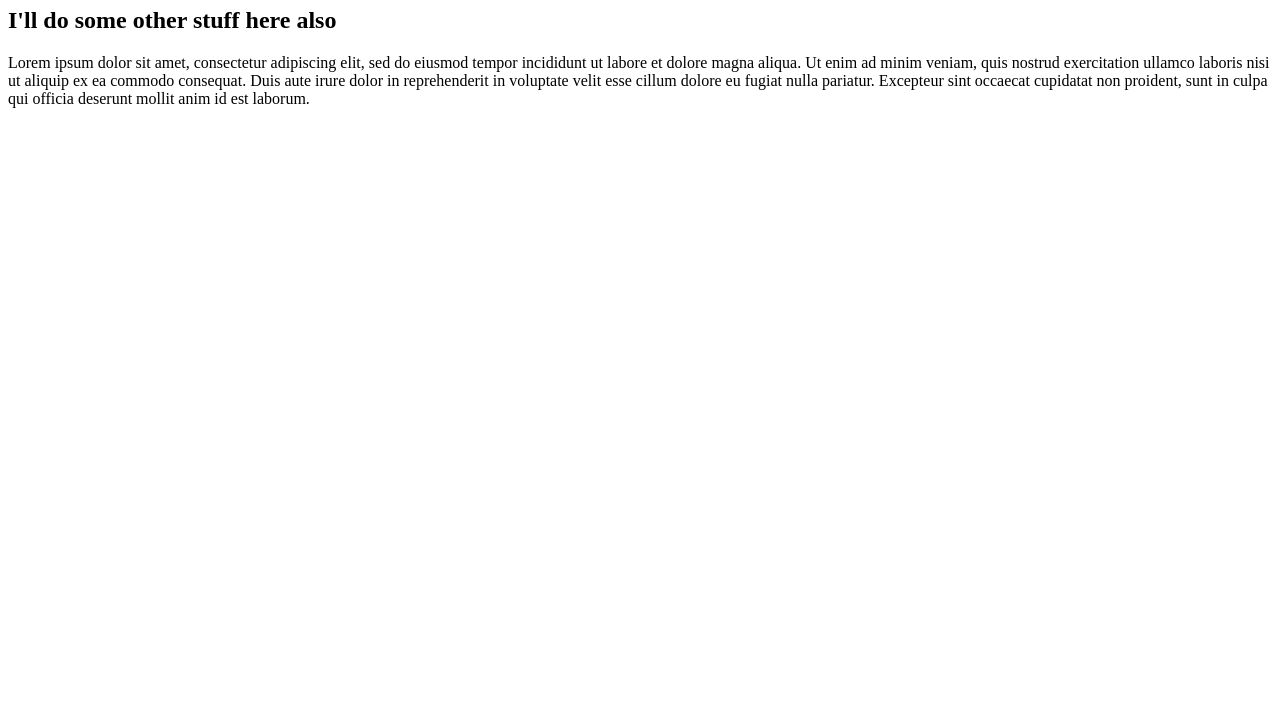
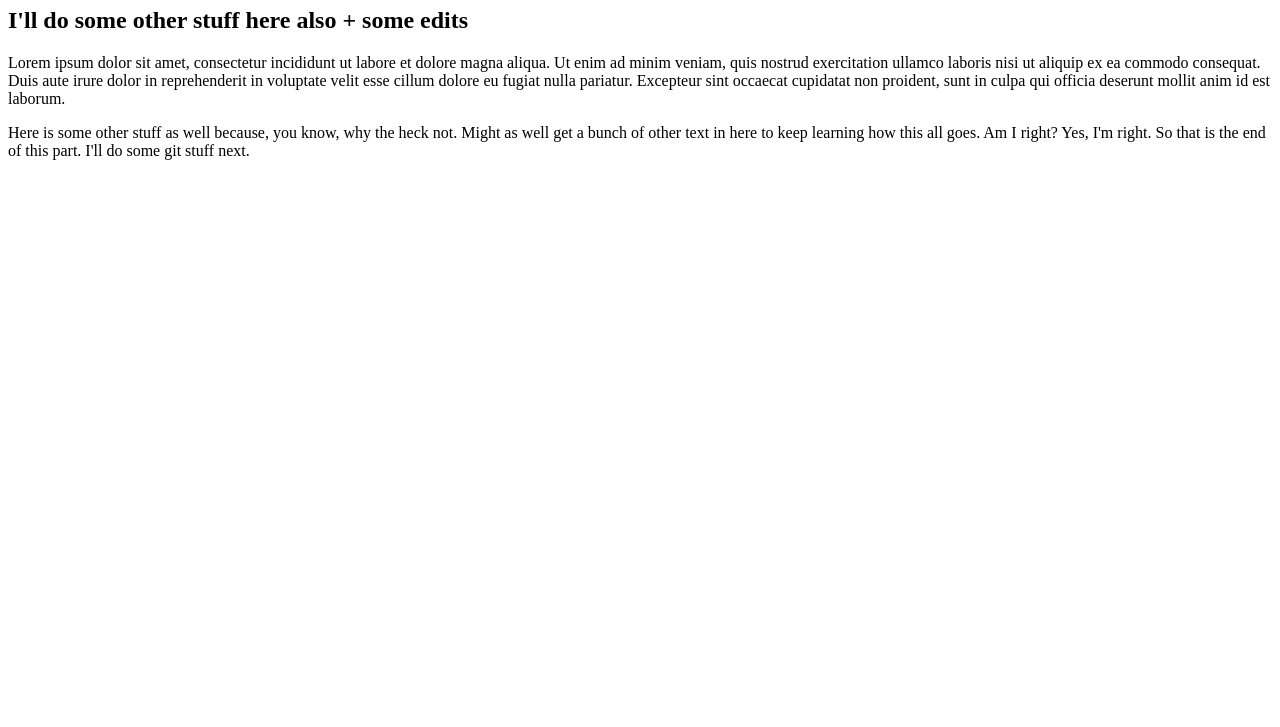
Before and after one commit to ROkr-01/TEST, a plain HTML site: page index.html in a window 1280 px wide. Shown: the part 73-800 px from the top of the page. Drawn offline with Linux system fonts and the light colour scheme.

Commit message:
Added yet another paragraph, deleted a bit from the previous paragraph, and extended the h2 heading

```diff
--- a/index.html
+++ b/index.html
@@ -2,8 +2,10 @@
 <html>
     <body>
         <h1>Yet Another Test to Learn All This</h1>
-        <h2> I'll do some other stuff here also</h2>
-        <p>Lorem ipsum dolor sit amet, consectetur adipiscing elit, sed do eiusmod tempor incididunt ut labore et dolore magna aliqua. Ut enim ad minim veniam, quis nostrud exercitation ullamco laboris nisi ut aliquip ex ea commodo consequat. Duis aute irure dolor in reprehenderit in voluptate velit esse cillum dolore eu fugiat nulla pariatur. Excepteur sint occaecat cupidatat non proident, sunt in culpa qui officia deserunt mollit anim id est laborum.
+        <h2> I'll do some other stuff here also + some edits</h2>
+        <p>Lorem ipsum dolor sit amet, consectetur  incididunt ut labore et dolore magna aliqua. Ut enim ad minim veniam, quis nostrud exercitation ullamco laboris nisi ut aliquip ex ea commodo consequat. Duis aute irure dolor in reprehenderit in voluptate velit esse cillum dolore eu fugiat nulla pariatur. Excepteur sint occaecat cupidatat non proident, sunt in culpa qui officia deserunt mollit anim id est laborum.
+        </p>
+        <p>Here is some other stuff as well because, you know, why the heck not. Might as well get a bunch of other text in here to keep learning how this all goes. Am I right? Yes, I'm right. So that is the end of this part. I'll do some git stuff next.
         </p>
     </body>
 </html>
```
